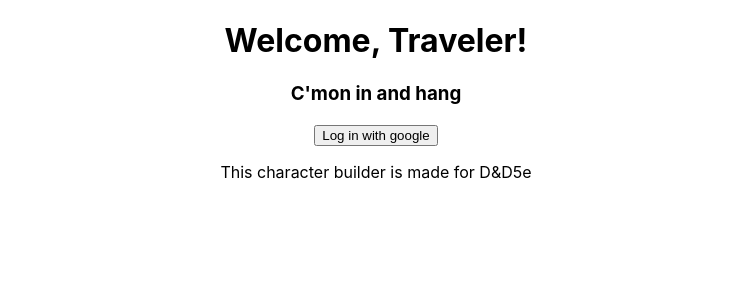
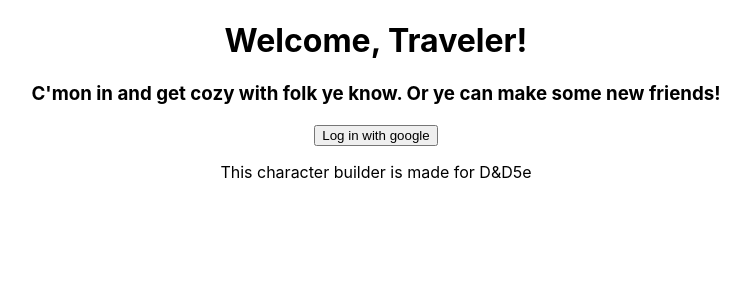
Before and after one commit to KajeJohnson/DnD_Character_Builder_Frontend, a React (Create React App) app: page / in a window 1280 px wide. Shown: the top 300 px of the page, without its empty margins (264-1014 px from the left). Built offline with nearby package versions, Linux system fonts and the light colour scheme.

Commit message:
changes?

```diff
--- a/src/pages/LoginPage.tsx
+++ b/src/pages/LoginPage.tsx
@@ -9,7 +9,10 @@ export default function LoginPage() {
   return (
     <div>
       <h1>Welcome, Traveler! </h1>
-      <h3>C'mon in and hang</h3>
+      <h3>
+        C'mon in and get cozy with folk ye know. Or ye can make some new
+        friends!
+      </h3>
       <button onClick={handleLogin}>Log in with google</button>
       <p>This character builder is made for D&D5e</p>
     </div>
```
